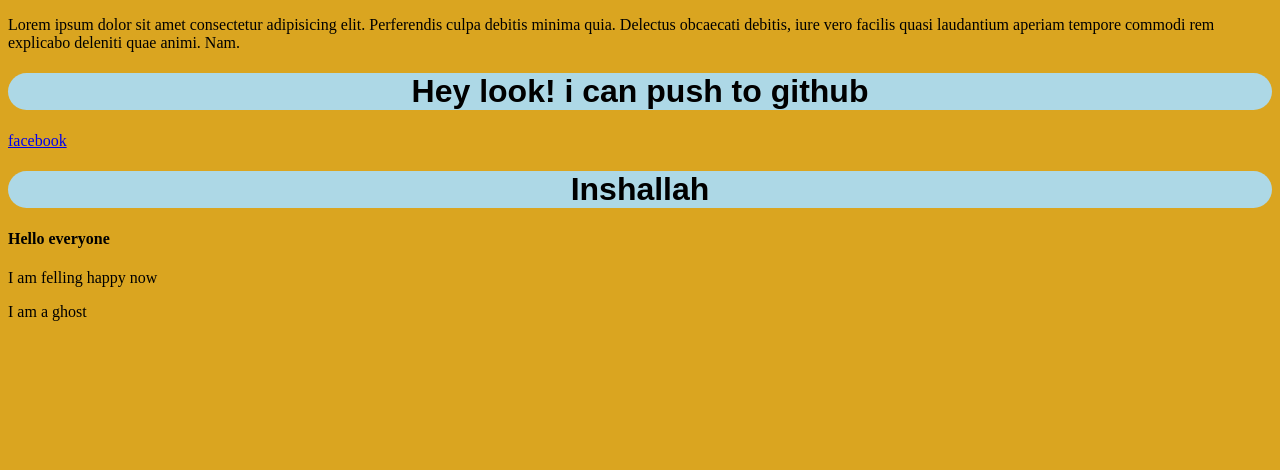
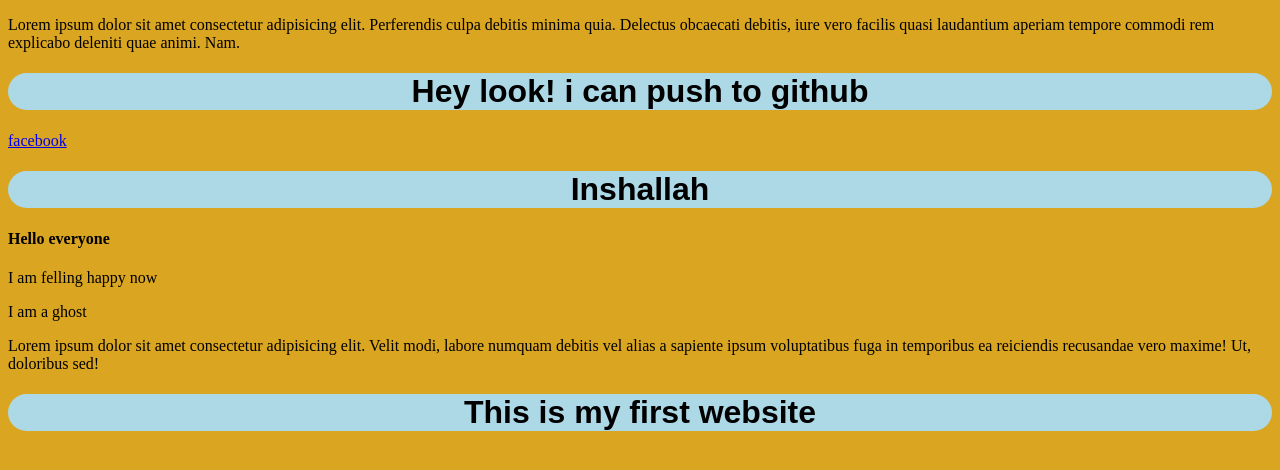
Before and after one commit to abdullah0153757/my-first-website, a plain HTML site: page index.htm in a window 1280 px wide. Drawn offline with Linux system fonts and the light colour scheme.

Commit message:
done the code

```diff
--- a/index.htm
+++ b/index.htm
@@ -19,7 +19,8 @@
         <p>I am felling happy now</p>
         <p>I am a ghost</p>
 
-
+<p>Lorem ipsum dolor sit amet consectetur adipisicing elit. Velit modi, labore numquam debitis vel alias a sapiente ipsum voluptatibus fuga in temporibus ea reiciendis recusandae vero maxime! Ut, doloribus sed!</p>
+<h1>This is my first website</h1>
 
 
 
```
